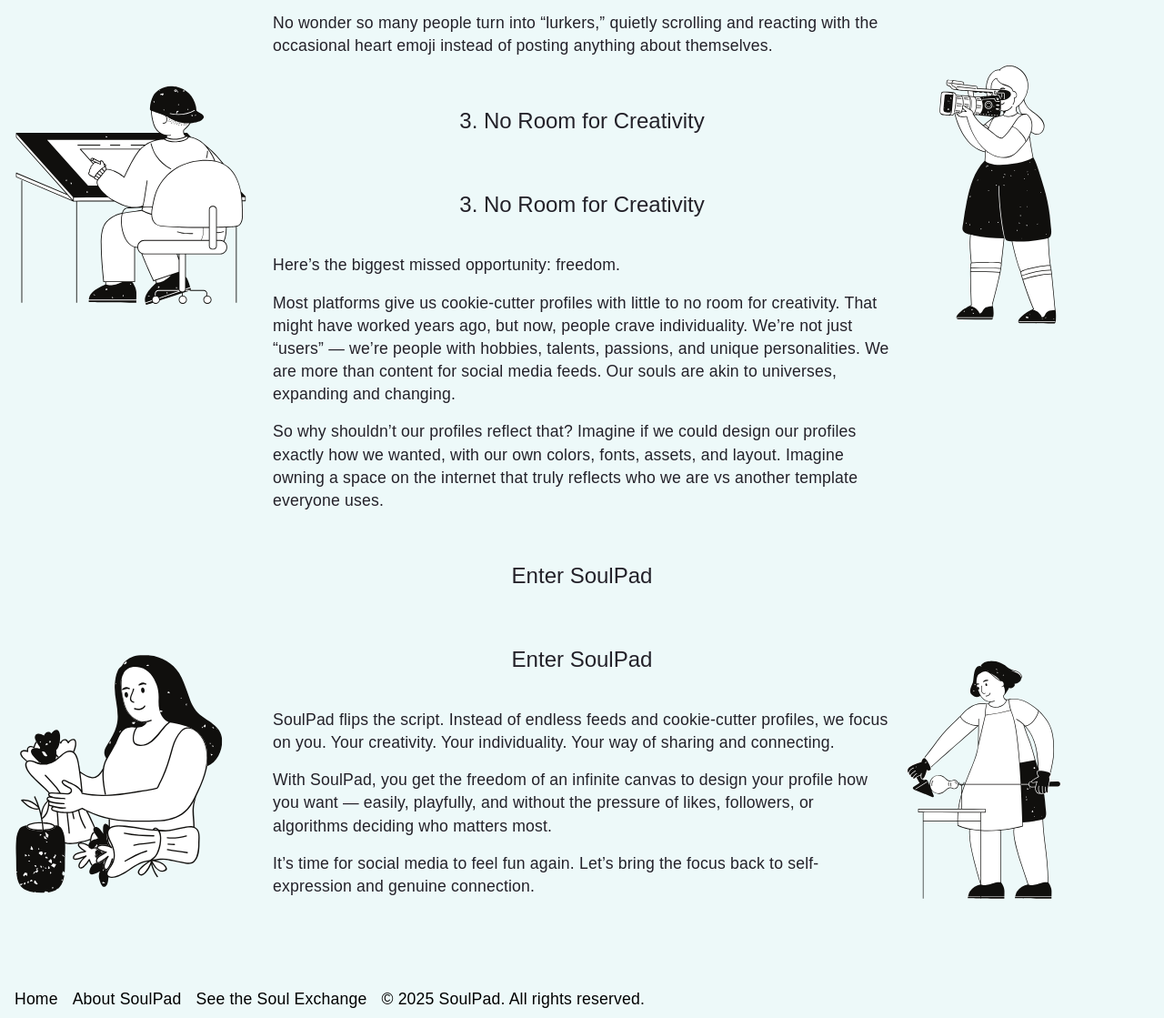
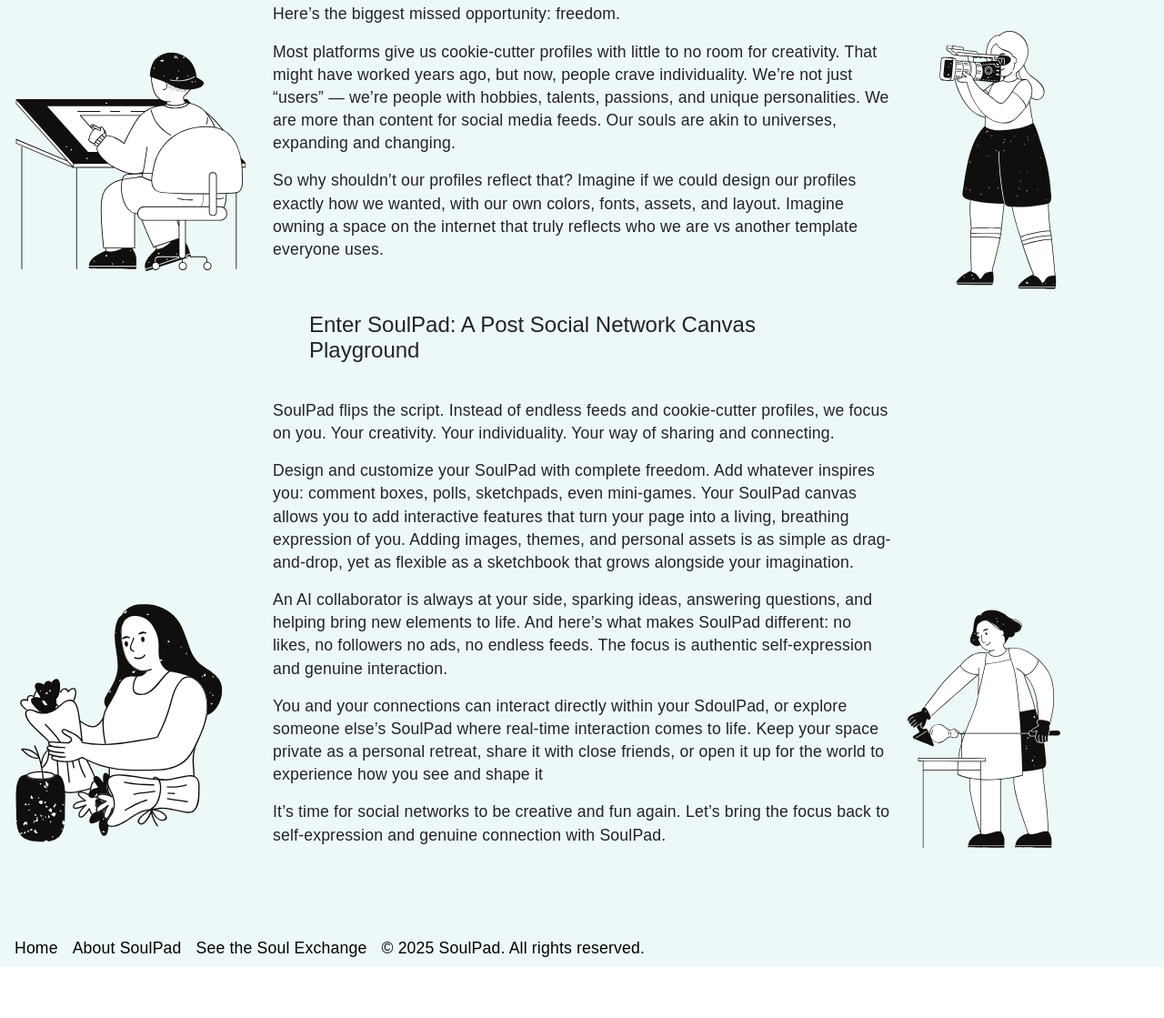
Before and after one commit to TheSoulPad/soulpad_marketing, a Gatsby site: page /About in a window 1280 px wide. Shown: the part 1340-2459 px from the top of the page at 91% size. After the commit the page ends 2403 px from the top, so only its background shows below. Built offline with nearby package versions, Linux system fonts and the light colour scheme; Gatsby itself is replaced by a stand-in of ours; a web font is replaced by a local one.

Commit message:
complete about page

```diff
--- a/src/Components/AboutPageContent.tsx
+++ b/src/Components/AboutPageContent.tsx
@@ -14,6 +14,8 @@
     p?: string;
     p1?: string;
     p2?: string;
+    p3?: string;
+    p4?: string;
     link?: string;
   };
 }
@@ -87,17 +89,6 @@
         </ul>
       )}
 
-      {point.highlight && point.highlight !== "Enter SoulPad" && (
-        <Box sx={blockquoteStyles}>
-          <blockquote>{point.highlight}</blockquote>
-        </Box>
-      )}
-
-      {point.highlight === "Enter SoulPad" && (
-        <Box sx={blockquoteStyles}>
-          <blockquote>{point.highlight}</blockquote>
-        </Box>
-      )}
       {point.highlight && (
         <Box sx={blockquoteStyles}>
           <blockquote>{point.highlight}</blockquote>
@@ -114,6 +105,18 @@
       <Typography variant="body2" style={bodyTextStyles}>
         {point.p2}
       </Typography>
+
+      {point.p3 && (
+        <Typography variant="body2" style={bodyTextStyles}>
+          {point.p3}
+        </Typography>
+      )}
+
+      {point.p4 && (
+        <Typography variant="body2" style={bodyTextStyles}>
+          {point.p4}
+        </Typography>
+      )}
     </Grid>
   );
 };
--- a/src/resources/strings.ts
+++ b/src/resources/strings.ts
@@ -39,11 +39,14 @@
         p2: `So why shouldn’t our profiles reflect that? Imagine if we could design our profiles exactly how we wanted, with our own colors, fonts, assets, and layout. Imagine owning a space on the internet that truly reflects who we are vs another template everyone uses.`,
       },
       point5: {
-        highlight: "Enter SoulPad",
+        highlight: "Enter SoulPad: A Post Social Network Canvas Playground ",
         p: `SoulPad flips the script. Instead of endless feeds and cookie-cutter profiles, we focus on you. Your creativity. Your individuality. Your way of sharing and connecting.`,
-        p1: `With SoulPad, you get the freedom of an infinite canvas to design your profile how you want — easily, playfully, and without the pressure of likes, followers, or algorithms deciding who matters most.`,
-        p2: `It’s time for social media to feel fun again. Let’s bring the focus back to self-expression and genuine connection.`,
+        p1: `Design and customize your SoulPad with complete freedom. Add whatever inspires you: comment boxes, polls, sketchpads, even mini-games. Your SoulPad canvas allows you to add interactive features that turn your page into a living, breathing expression of you. Adding images, themes, and personal assets is as simple as drag-and-drop, yet as flexible as a sketchbook that grows alongside your imagination.`,
+        p2 : `An AI collaborator is always at your side, sparking ideas, answering questions, and helping bring new elements to life. And here’s what makes SoulPad different: no likes, no followers no ads, no endless feeds. The focus is authentic self-expression and genuine interaction.`,
+        p3: `You and your connections can interact directly within your SdoulPad, or explore someone else’s SoulPad where real-time interaction comes to life. Keep your space private as a personal retreat, share it with close friends, or open it up for the world to experience how you see and shape it`,
+        p4: `It’s time for social networks to be creative and fun again. Let’s bring the focus back to self-expression and genuine connection with SoulPad.`,
       },
+
     },
   },
 
```
